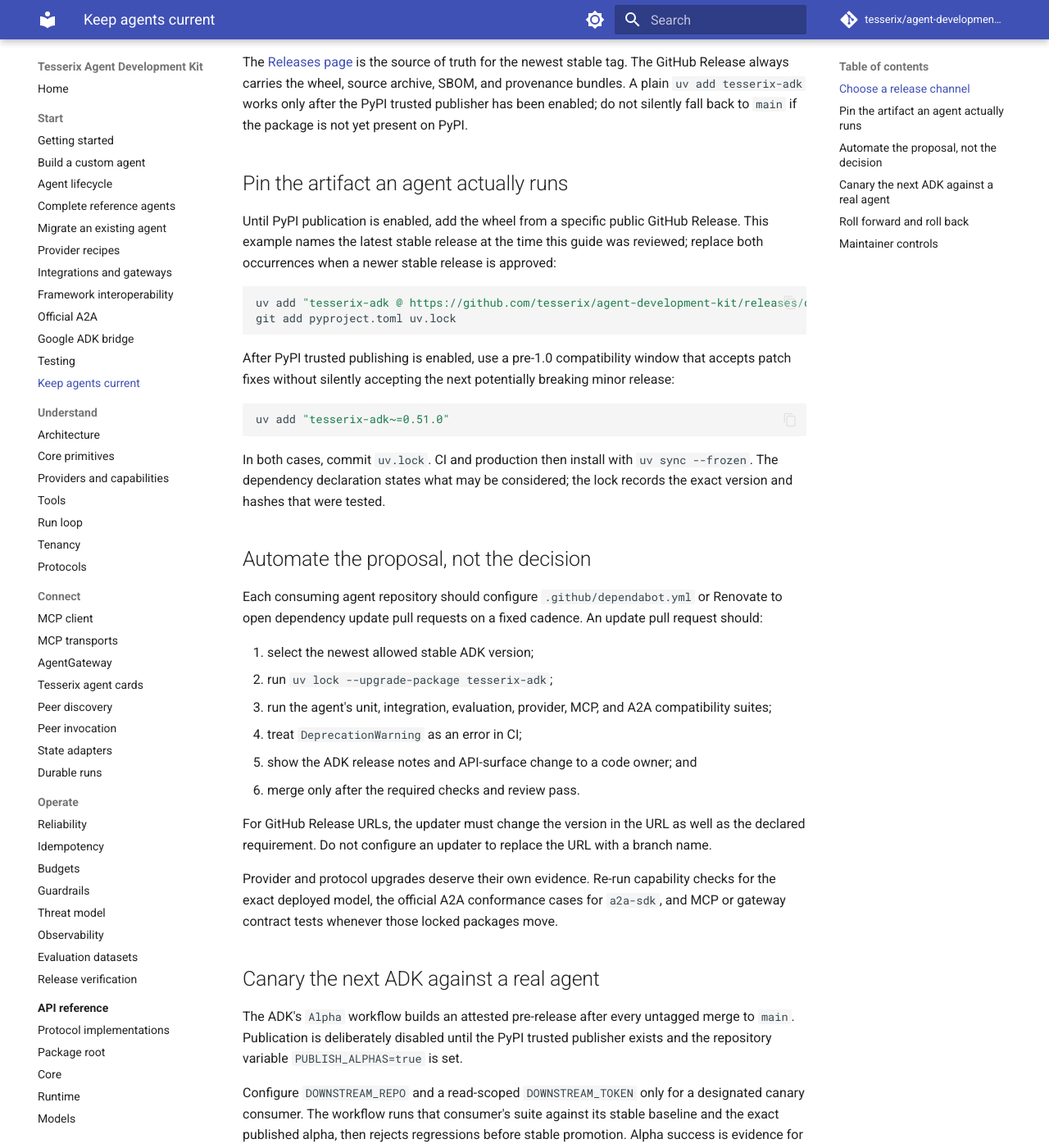
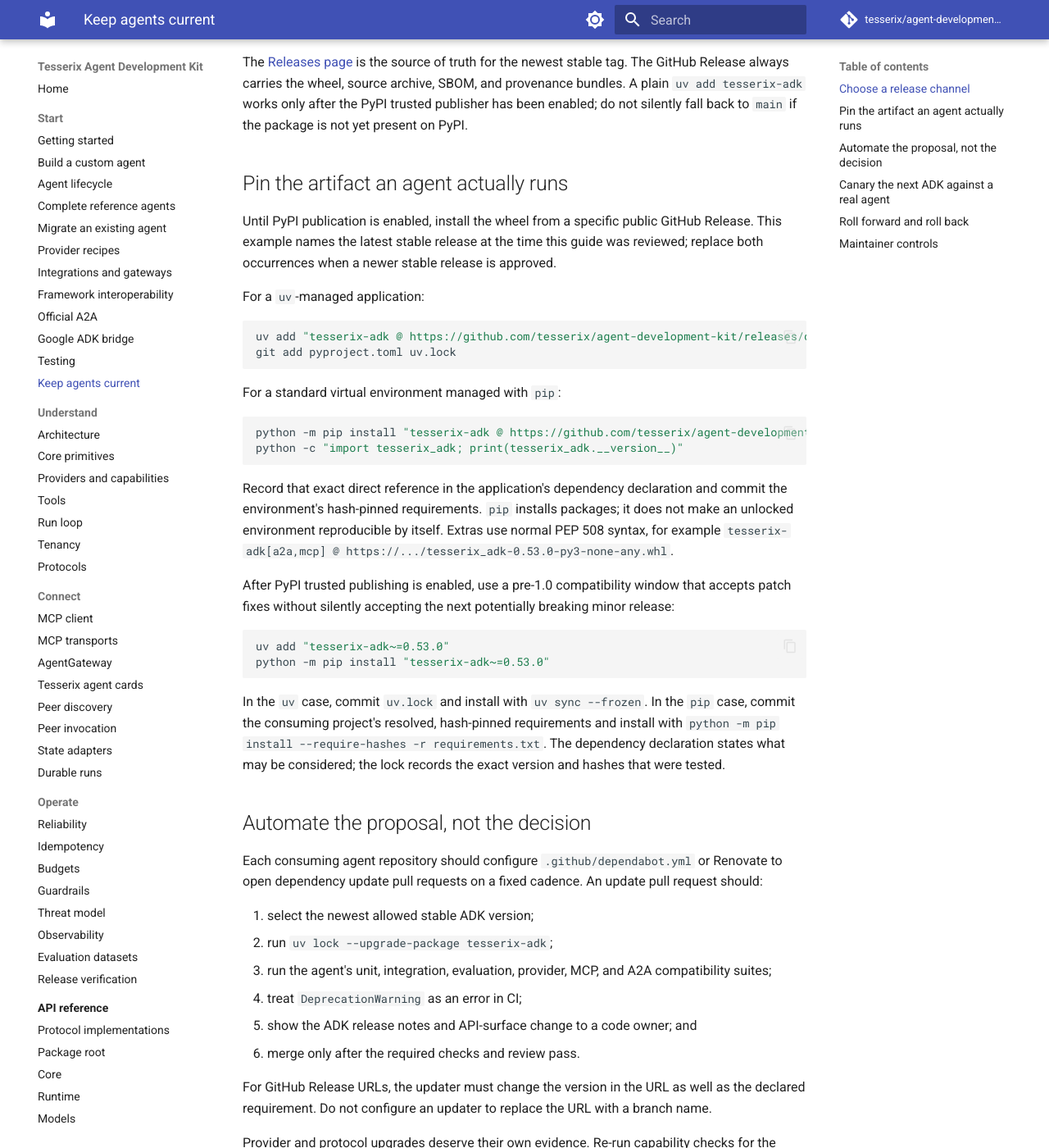
Before and after one commit to tesserix/agent-development-kit, an MkDocs documentation site: the page built from docs/keeping-current.md, in a window 1280 px wide and 1400 px high, scrolled down 626 px. Shown: the whole window at 82% size. Built offline with MkDocs 1.6.1 and Material for MkDocs 9.7.7, drawn with Linux system fonts in a browser that asks for light colours; comment, search, counter and statistics services are not loaded; the version menu is left out.

Commit message:
docs: add pip installation path (#300)
## Summary

- make standard pip and uv first-class onboarding paths for the same
immutable v0.53.0 wheel
- document the tesserix-adk distribution name versus the tesserix_adk
import namespace
- update stale v0.51.0 dependency examples and explain reproducible pip
requirements
- add a documentation contract that keeps both install paths visible

## Validation

- red then green: test_readme_offers_pip_and_uv_install_paths
- clean Python 3.14 pip install and import from the public v0.53.0 wheel
- clean Python 3.14 uv add and import from the same wheel
- Ruff format/check and strict mypy
- documentation and release-workflow tests
- make docs-check

````diff
--- a/docs/keeping-current.md
+++ b/docs/keeping-current.md
@@ -21,25 +21,42 @@
 
 ## Pin the artifact an agent actually runs
 
-Until PyPI publication is enabled, add the wheel from a specific public GitHub Release.
-This example names the latest stable release at the time this guide was reviewed; replace
-both occurrences when a newer stable release is approved:
+Until PyPI publication is enabled, install the wheel from a specific public GitHub
+Release. This example names the latest stable release at the time this guide was reviewed;
+replace both occurrences when a newer stable release is approved.
+
+For a `uv`-managed application:
 
 ```bash
-uv add "tesserix-adk @ https://github.com/tesserix/agent-development-kit/releases/download/v0.51.0/tesserix_adk-0.51.0-py3-none-any.whl"
+uv add "tesserix-adk @ https://github.com/tesserix/agent-development-kit/releases/download/v0.53.0/tesserix_adk-0.53.0-py3-none-any.whl"
 git add pyproject.toml uv.lock
 ```
+
+For a standard virtual environment managed with `pip`:
+
+```bash
+python -m pip install "tesserix-adk @ https://github.com/tesserix/agent-development-kit/releases/download/v0.53.0/tesserix_adk-0.53.0-py3-none-any.whl"
+python -c "import tesserix_adk; print(tesserix_adk.__version__)"
+```
+
+Record that exact direct reference in the application's dependency declaration and commit
+the environment's hash-pinned requirements. `pip` installs packages; it does not make an
+unlocked environment reproducible by itself. Extras use normal PEP 508 syntax, for example
+`tesserix-adk[a2a,mcp] @ https://.../tesserix_adk-0.53.0-py3-none-any.whl`.
 
 After PyPI trusted publishing is enabled, use a pre-1.0 compatibility window that accepts
 patch fixes without silently accepting the next potentially breaking minor release:
 
 ```bash
-uv add "tesserix-adk~=0.51.0"
+uv add "tesserix-adk~=0.53.0"
+python -m pip install "tesserix-adk~=0.53.0"
 ```
 
-In both cases, commit `uv.lock`. CI and production then install with `uv sync --frozen`.
-The dependency declaration states what may be considered; the lock records the exact
-version and hashes that were tested.
+In the `uv` case, commit `uv.lock` and install with `uv sync --frozen`. In the `pip` case,
+commit the consuming project's resolved, hash-pinned requirements and install with
+`python -m pip install --require-hashes -r requirements.txt`. The dependency declaration
+states what may be considered; the lock records the exact version and hashes that were
+tested.
 
 ## Automate the proposal, not the decision
 
````
Also changed, not shown: README.md (+21 -2 lines), docs/getting-started.md (+28 -12 lines), 1 other file.
